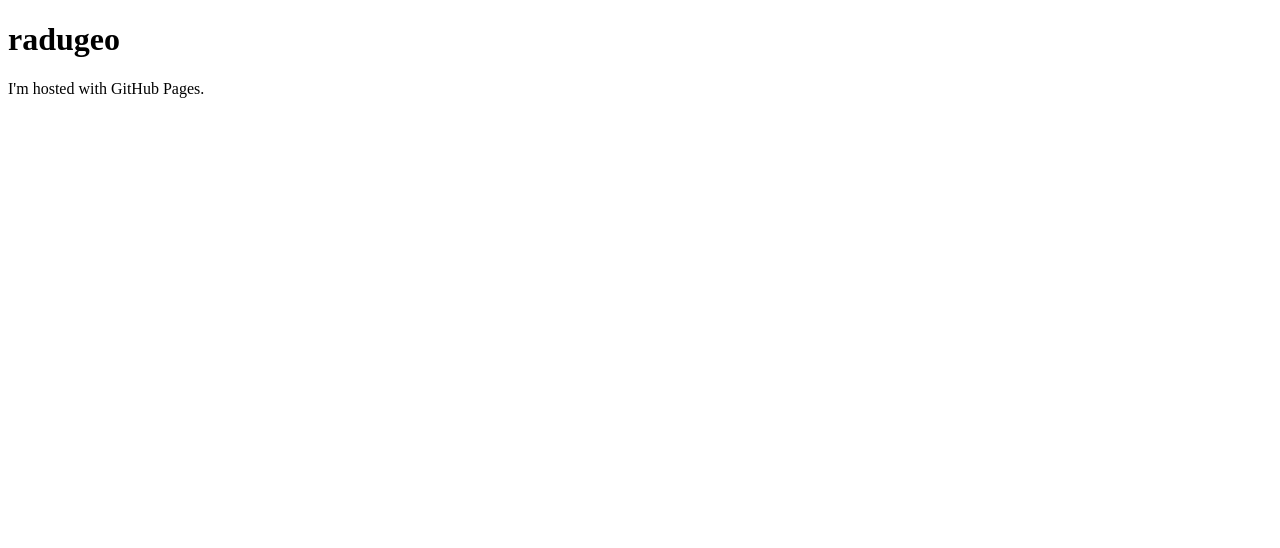
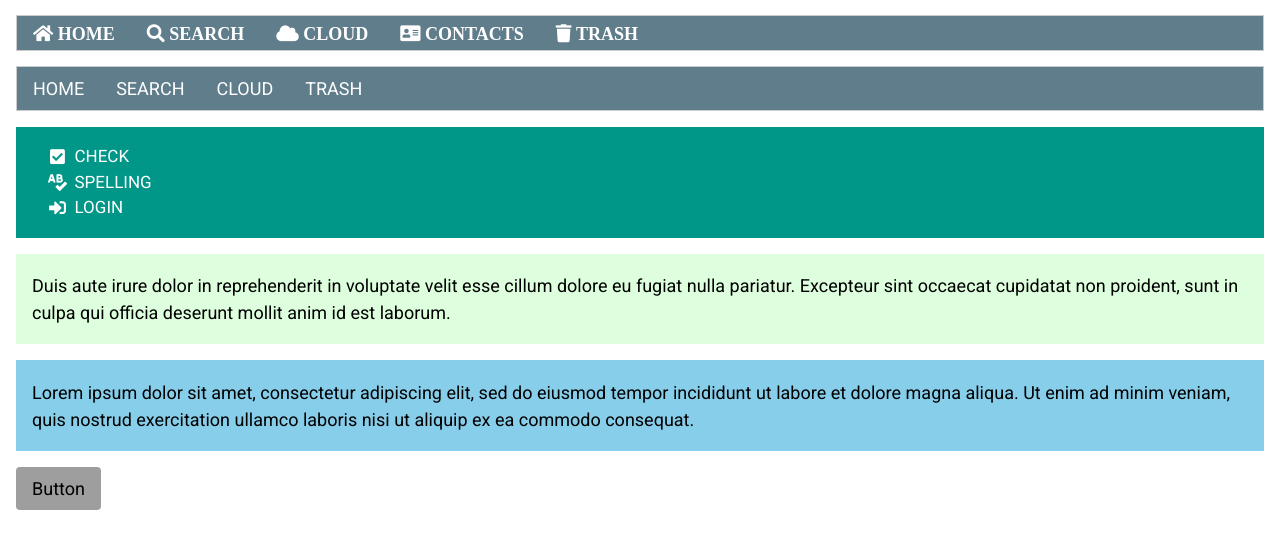
Before and after one commit to radugeo/radugeo.github.io, a plain HTML site: page index.html in a window 1280 px wide. Drawn offline with nearby package versions, Linux system fonts and the light colour scheme.

Commit message:
Using index.html from local computer
Using W3.CSS framework.

```diff
--- a/index.html
+++ b/index.html
@@ -1,11 +1,65 @@
 <!DOCTYPE html>
 <html>
-<title>
-  radugeo
-</title>
+<title>INDEX</title>
+<meta name="viewport" content="width=device-width, initial-scale=1">
+<link rel="stylesheet" href="https://www.w3schools.com/w3css/4/w3.css">
+<link rel="stylesheet" href="https://fonts.googleapis.com/css?family=Roboto">
+<!-- link rel="stylesheet" href="https://cdnjs.cloudflare.com/ajax/libs/font-awesome/4.7.0/css/font-awesome.min.css" -->
+<!-- link rel="stylesheet" href="https://use.fontawesome.com/releases/v5.15.4/css/all.css" crossorigin="anonymous" -->
+<link rel="stylesheet" href="https://cdnjs.cloudflare.com/ajax/libs/font-awesome/5.15.4/css/all.css" crossorigin="anonymous">
+
+
+<style>
+    .w3-roboto{
+        font-family:Roboto, sans-serif;
+    }
+    html, body, h1, h2, h3, h4, h5, h6 {
+  font-family: "Roboto", sans-serif;
+}
+</style>
 
 <body>
-  <h1>radugeo</h1>
-  <p>I'm hosted with GitHub Pages.</p>
+
+<div class="w3-container w3-roboto">
+
+    <p></p>
+    <div class="w3-bar w3-large w3-border w3-blue-gray">
+            <i class="fas fa-home w3-bar-item w3-hover-blue"> HOME</i>
+            <i class="fas fa-search w3-bar-item w3-hover-blue"> SEARCH</i>
+            <i class="fas fa-cloud w3-bar-item w3-hover-blue"> CLOUD</i>
+            <i class="fas fa-address-card w3-bar-item w3-hover-blue"> CONTACTS</i>
+            <i class="fas fa-trash w3-bar-item w3-hover-blue"> TRASH</i>
+    </div>
+    <p></p>
+
+    <div class="w3-bar w3-large w3-border w3-blue-gray">
+        <a href="#" class="w3-bar-item w3-button w3-hover-blue">HOME</a>
+        <a href="#" class="w3-bar-item w3-button w3-hover-blue">SEARCH</a>
+        <a href="#" class="w3-bar-item w3-button w3-hover-blue">CLOUD</a>
+        <a href="#" class="w3-bar-item w3-button w3-hover-blue">TRASH</a>
+    </div>
+
+    <div class="w3-panel w3-large w3-teal" >
+    <ul class="fa-ul" style="font-size:17px; color:white;">
+        <li><i class="fa-li fas fa-check-square"></i> CHECK</li>
+        <li><i class="fa-li fas fa-spell-check"></i> SPELLING</li>
+        <li><i class="fa-li fas fa-sign-in-alt"></i> LOGIN</li>
+    </ul>
+    </div>
+    <p></p>
+
+    <div class="w3-panel w3-large w3-pale-green">
+        <p>Duis aute irure dolor in reprehenderit in voluptate velit esse cillum dolore eu fugiat nulla pariatur. Excepteur sint occaecat cupidatat non proident, sunt in culpa qui officia deserunt mollit anim id est laborum.</p>
+    </div>
+
+    <div class="w3-panel w3-light-blue w3-large">
+        <p>Lorem ipsum dolor sit amet, consectetur adipiscing elit, sed do eiusmod tempor incididunt ut labore et dolore magna aliqua. Ut enim ad minim veniam, quis nostrud exercitation ullamco laboris nisi ut aliquip ex ea commodo consequat.</p>
+    </div>
+
+    <button class="w3-button w3-large w3-round w3-grey w3-hover-blue">Button</button>
+
+    <!-- script references -->
+    <script src = "https://www.w3schools.com/lib/w3codecolors.js"></script>
+</div>
 </body>
 </html>
```
